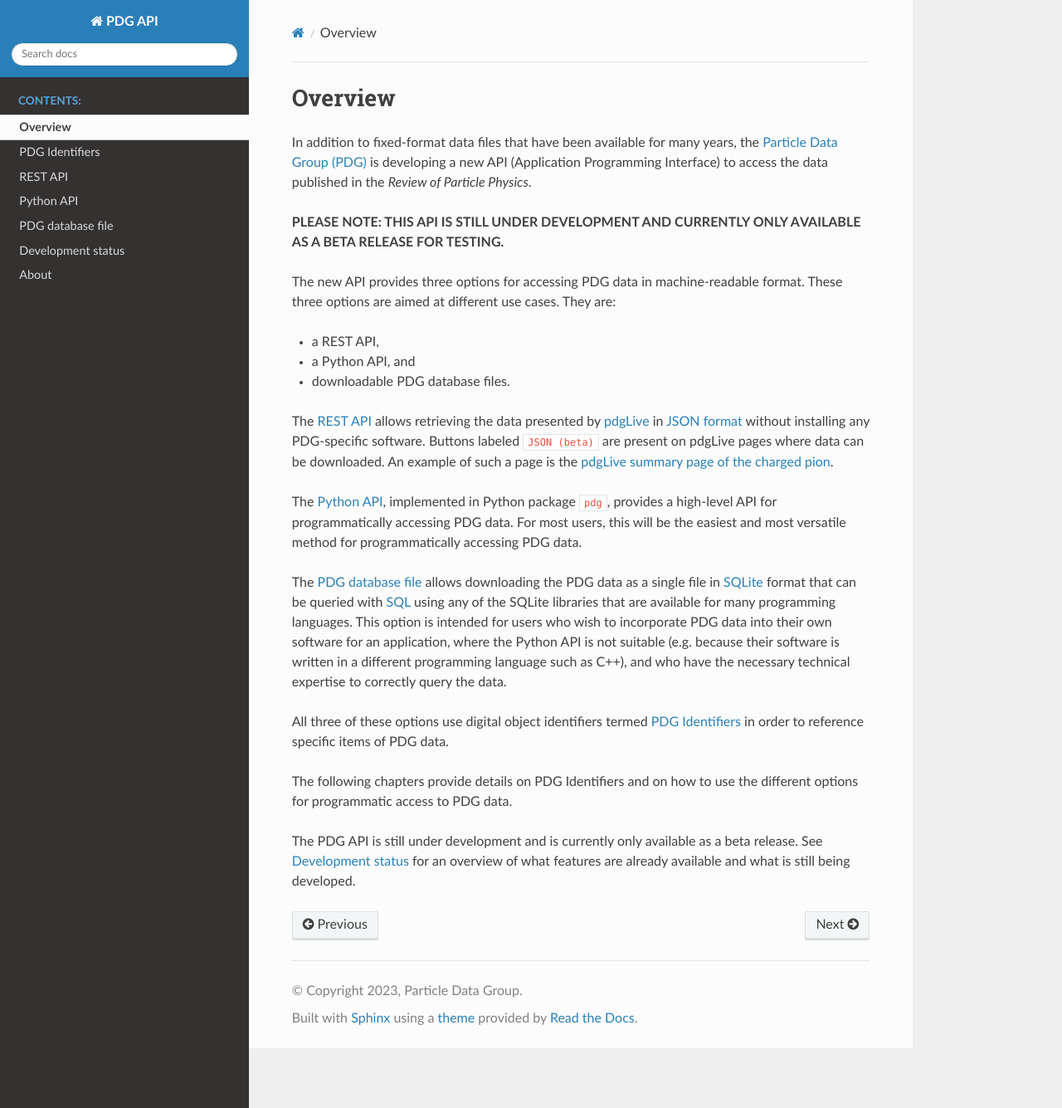
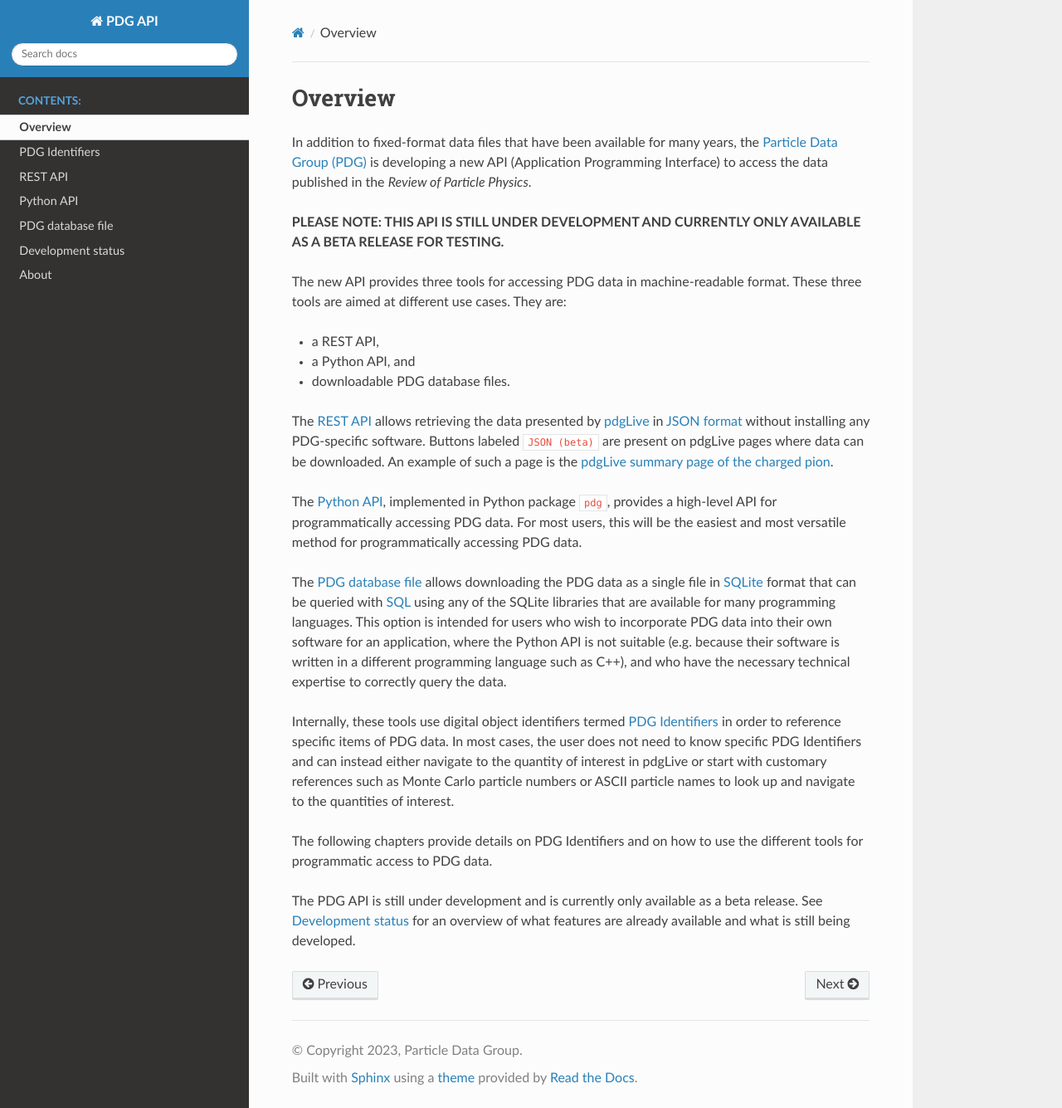
Before and after one commit to particledatagroup/api, a Sphinx documentation site: the page built from docs/source/overview.md, in a window 1280 px wide and 1335 px high. Shown: the whole window at 83% size. Built offline with Sphinx 7.4.7 and the Read the Docs theme 2.0.0, drawn with Linux system fonts in a browser that asks for light colours; comment, search, counter and statistics services are not loaded.

```diff
--- a/docs/source/overview.md
+++ b/docs/source/overview.md
@@ -6,8 +6,8 @@ to access the data published in the _Review of Particle Physics_.
 
 **PLEASE NOTE: THIS API IS STILL UNDER DEVELOPMENT AND CURRENTLY ONLY AVAILABLE AS A BETA RELEASE FOR TESTING.**
 
-The new API provides three
-options for accessing PDG data in machine-readable format. These three options are aimed at different use cases.
+The new API provides three tools for accessing PDG data in machine-readable format.
+These three tools are aimed at different use cases.
 They are:
 
 * a REST API,
@@ -34,10 +34,12 @@ This option is intended for users who wish to incorporate PDG data into their ow
 an application, where the Python API is not suitable (e.g. because their software is written in a different
 programming language such as C++), and who have the necessary technical expertise to correctly query the data.
 
-All three of these options use digital object identifiers termed [PDG Identifiers](pdgidentifiers) in order
-to reference specific items of PDG data.
+Internally, these tools use digital object identifiers termed [PDG Identifiers](pdgidentifiers) in order
+to reference specific items of PDG data. In most cases, the user does not need to know specific PDG Identifiers
+and can instead either navigate to the quantity of interest in pdgLive or start with customary references such as
+Monte Carlo particle numbers or ASCII particle names to look up and navigate to the quantities of interest.
 
-The following chapters provide details on PDG Identifiers and on how to use the different options for
+The following chapters provide details on PDG Identifiers and on how to use the different tools for
 programmatic access to PDG data.
 
 The PDG API is still under development and is currently only available as a beta release.
--- a/pdg/__init__.py
+++ b/pdg/__init__.py
@@ -3,6 +3,9 @@ Python API to access PDG data.
 
 The Python package pdg provides access to the particle physics data
 published by the Particle Data Group (PDG) in the Review of Particle Physics.
+
+For documentation see https://pdgapi.lbl.gov/doc.
+
 For general information about PDG and the Review of Particle Physics
 please visit https://pdg.lbl.gov.
 """
```
Also changed, not shown: CONTRIBUTING.md (added, +5 -0 lines), docs/source/status.md (+3 -1 lines).
